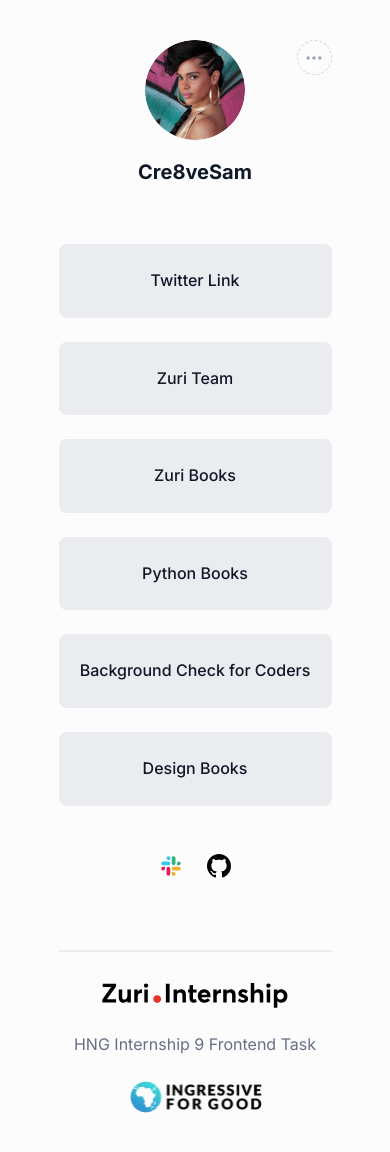
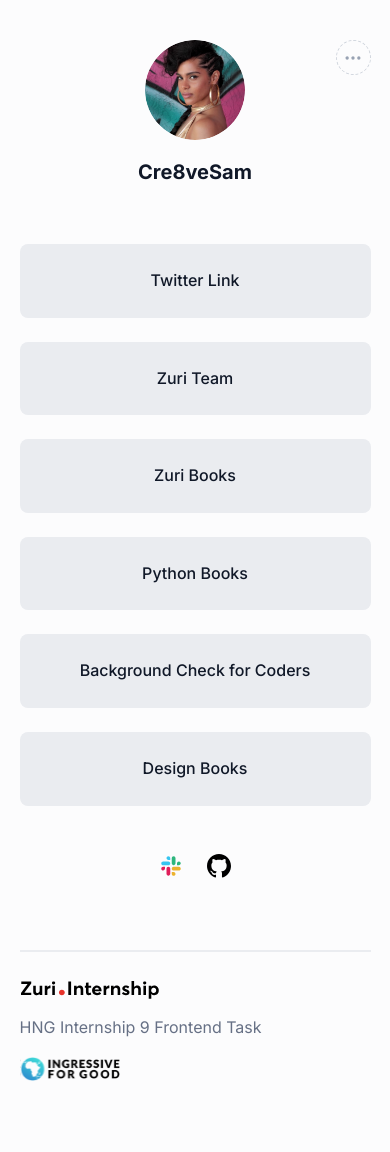
Before and after one commit to samzyconcepts/HNG-Stage-1-Task, a React (Create React App) app: page / in a window 390 px wide. Shown: the top 1152 px of the page. After the commit the page ends 1129 px from the top, so only its background shows below. Built offline with nearby package versions, Linux system fonts and the light colour scheme.

Commit message:
modified the style in the media for the footer

```diff
--- a/src/App.css
+++ b/src/App.css
@@ -196,6 +196,9 @@
   }
 }
 @media (max-width: 700px) {
+  .container {
+    max-width: 90%;
+  }
   .share-tooltip .share {
     display: none;
   }
@@ -204,8 +207,14 @@
   }
   .footer .sponsor {
     flex-direction: column;
-    align-items: center;
-    gap: 24px;
+    align-items: flex-start;
+    gap: 16px;
+  }
+  .footer .sponsor img:first-child {
+    width: 140px;
+  }
+  .footer .sponsor img:last-child {
+    width: 100px;
   }
   .footer .sponsor span {
     font-size: 16px;
```
